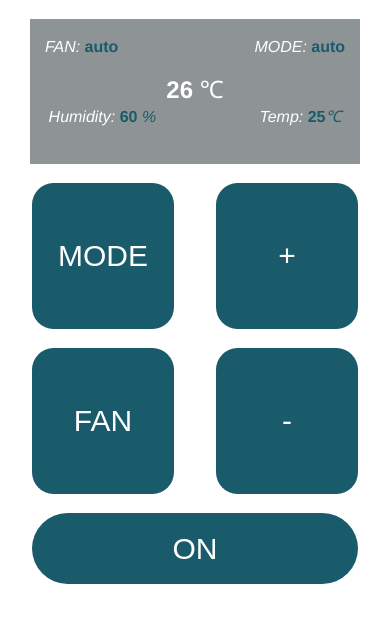
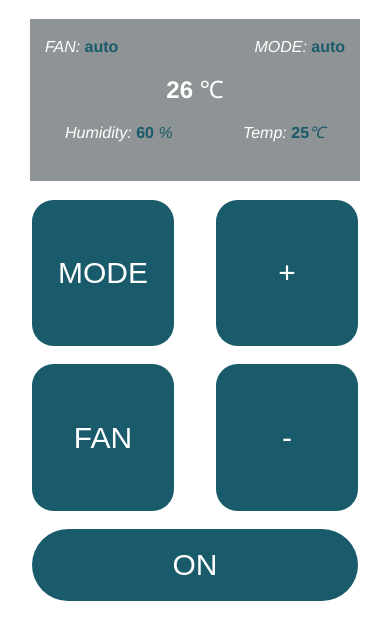
Before and after one commit to john6tain/Haier-ac-remote, a website: page index.html in a window 390 px wide. Shown: the part 61-700 px from the top of the page. Drawn offline with Linux system fonts and the light colour scheme; no server answers.

Commit message:
Fixed counters css to align the new counters for mobile

```diff
--- a/index.html
+++ b/index.html
@@ -12,7 +12,7 @@
 			.main {border: 1px solid rgb(0,0,0);margin: 0 35%;}
 			.row {margin: 5% 0px 5%;}
 			.counter1 {display: inline;padding-left: 40%;}
-			.counter2 {display: inline;padding-left: 30%;}
+			.counter2 {display: inline;padding-left: 20%;}
 			.bar,i {color: #195B6A;}
 			#display {background-color: rgb(142 148 149);color: rgb(255,255,255);padding-bottom: 10%;margin: 0 6%;padding-top: 5%;}
 			@media (pointer:none), (pointer:coarse){.main {margin: 0 0;border:none}}
@@ -30,7 +30,7 @@
 				</div>
 			</div>
 			<div class="digits">	<b>26</b>  &#8451	</div>
-			<div>
+			<div style="padding-top: 5%;">
 				<em>Humidity: </em><b class="bar">60</b> <i>%</i>
 				<div class="counter2">
 					<em>Temp: </em><b class="bar">25</b><i>&#8451</i>
```
